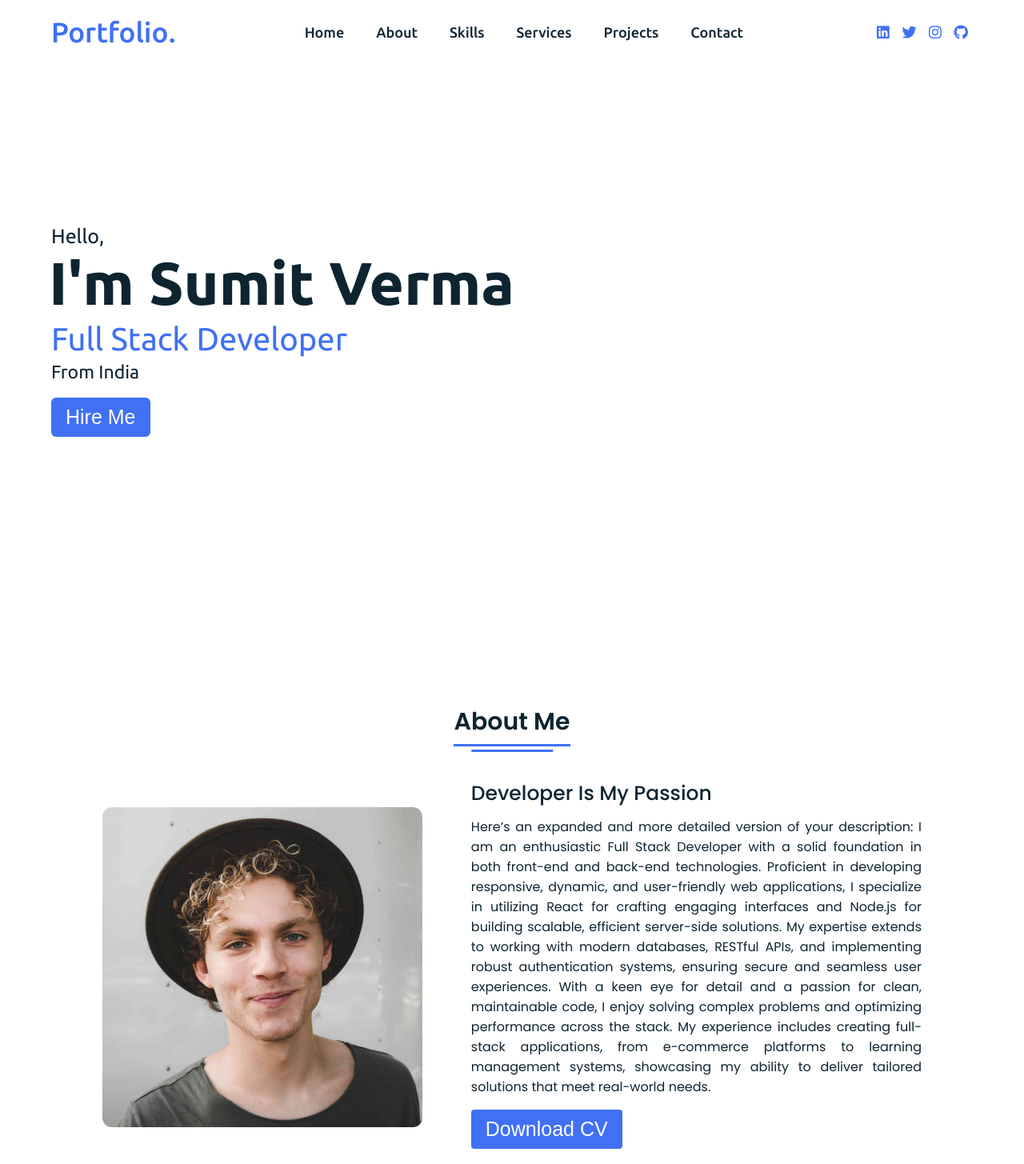
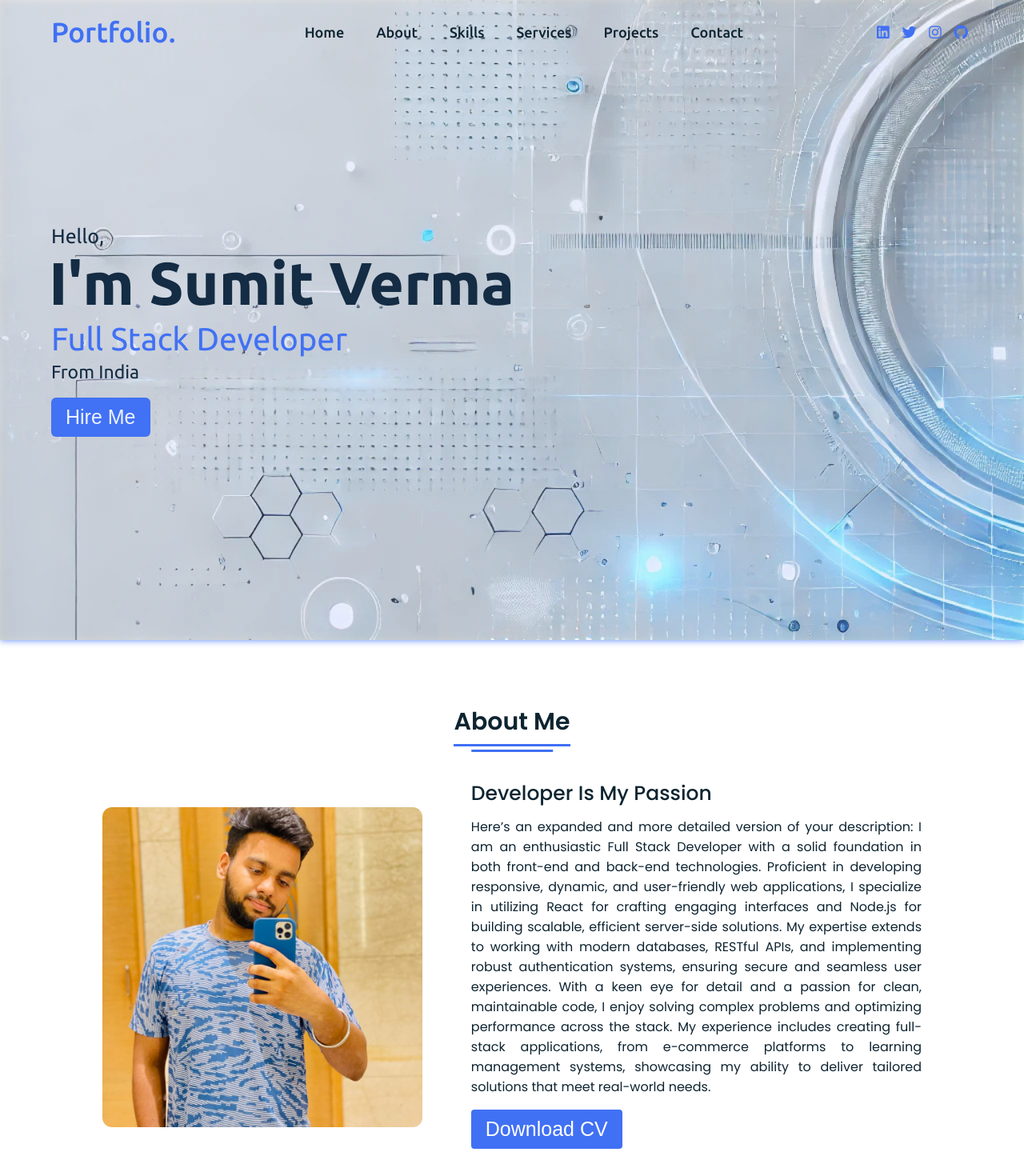
Before and after one commit to SumitAgDec/Portfolio, a plain HTML site: page index.html in a window 1280 px wide. Shown: the top 1455 px of the page at 80% size. Drawn offline with Linux system fonts and the light colour scheme.

Commit message:
update-portfolio

```diff
--- a/index.html
+++ b/index.html
@@ -64,7 +64,7 @@
       <div class="title"><span>About Me</span></div>
       <div class="about-details">
         <div class="left">
-          <img src="images/about.jpg" alt="" />
+          <img src="images/about-img.jpg" alt="" />
         </div>
         <div class="right">
           <div class="topic">Developer Is My Passion</div>
--- a/style.css
+++ b/style.css
@@ -130,10 +130,12 @@ nav.sticky .menu-btn {
 .home {
   height: 100vh;
   width: 100%;
+  background-image: url('./Images/background.jpg');
   background-size: cover;
   background-position: center;
   background-attachment: fixed;
   font-family: 'Ubuntu', sans-serif;
+  filter: opacity(0.9) drop-shadow(0 0 5px #4070f4);
 }
 
 .home .home-content {
```
Also changed, not shown: Images/about-img.jpg (added), Images/background.jpg (added), Images/background.png (deleted).
